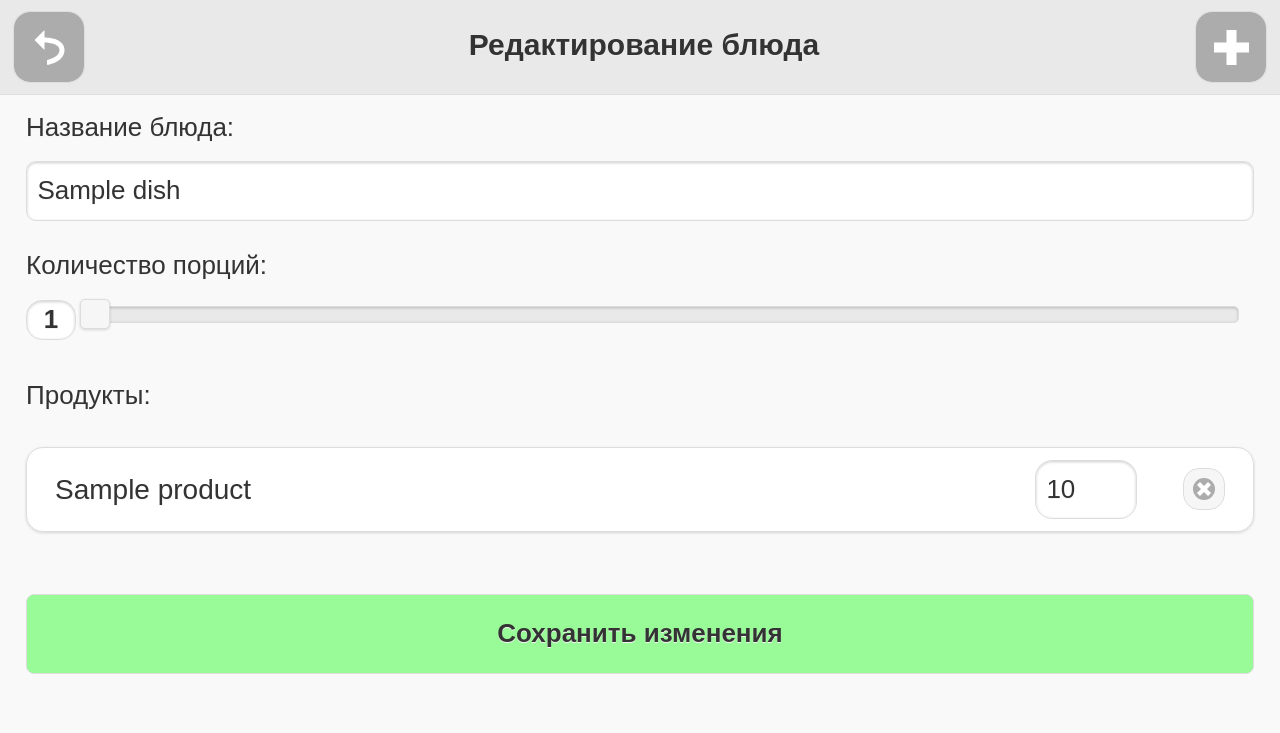
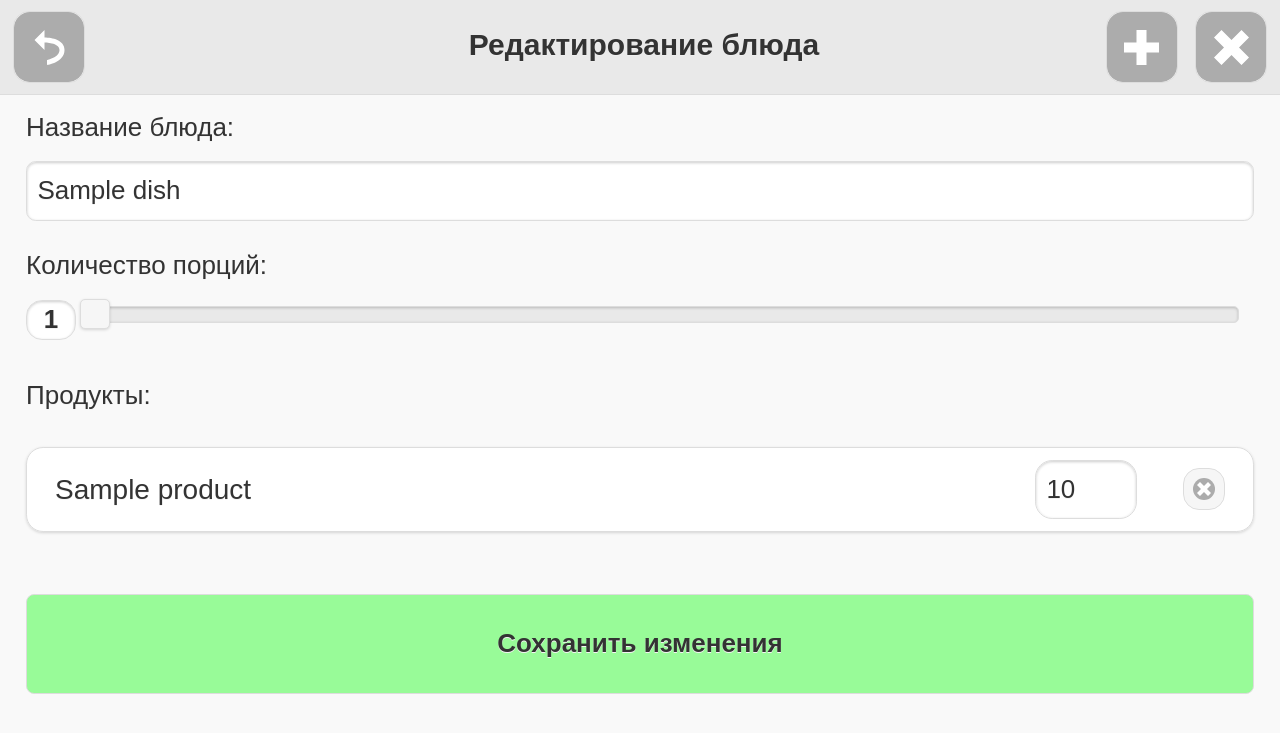
Before and after one commit to umax/diabetto2, a Django app: page /dish/1/update/ in a window 1280 px wide. Shown: the top 733 px of the page. Run offline with Django 3.2, Linux system fonts and the light colour scheme; tables that the repository leaves empty hold one stand-in row (values such as "Sample post").

Commit message:
Added delete dish page.

```diff
--- a/category/templates/category/detail.html
+++ b/category/templates/category/detail.html
@@ -4,7 +4,7 @@
     <a data-ajax="false" href="{% url 'index_category' %}" class="ui-btn-left ui-btn ui-btn-inline ui-corner-all ui-btn-icon-left ui-icon-back ui-btn-icon-notext" title="Вернуться к списку всех групп"></a>
     <h6 class="left-aligned">Группа "{{ category.name }}"</h6>
     <div class="ui-btn-right">
-        <a data-ajax="false" href="{% url 'create_product' %}?category_id={{ category.id }}" class="ui-btn ui-corner-all ui-icon-plus ui-btnui-btn-icon-left ui-btn-icon-notext" title="Добавить продукт в эту группу"></a>&nbsp;&nbsp;&nbsp;
+        <a data-ajax="false" href="{% url 'create_product' %}?category_id={{ category.id }}" class="ui-btn ui-corner-all ui-icon-plus ui-btn-icon-notext" title="Добавить продукт в эту группу"></a>&nbsp;&nbsp;&nbsp;
         <a data-ajax="false" href="{% url 'update_category' pk=category.id %}" class="ui-btn ui-corner-all ui-icon-edit ui-btn-icon-notext" title="Редактировать эту группу"></a>&nbsp;
         <a data-ajax="false" href="{% url 'delete_category' pk=category.id %}" class="ui-btn ui-corner-all ui-icon-delete ui-btn-icon-notext" title="Удалить эту группу из базы"></a>
     </div>
--- a/diabetto/static/css/styles.css
+++ b/diabetto/static/css/styles.css
@@ -14,7 +14,7 @@ form input {
 }
 
 form button {
-    height: 80px;
+    height: 100px;
     font-size: 26px !important;
 }
 
--- a/dish/templates/dish/update.html
+++ b/dish/templates/dish/update.html
@@ -18,9 +18,12 @@
 {% endblock js %}
 
 {% block toolbar %}
-    <a data-ajax="false" href="{% url 'index_dish' %}" class="ui-btn-left ui-btn ui-btn-inline ui-corner-all ui-btn-icon-left ui-icon-back ui-btn-icon-notext" title="Вернуться к списку всех блюд"></a>
+    <a data-ajax="false" href="{% url 'index_dish' %}" class="ui-btn-left ui-btn ui-corner-all ui-btn-icon-left ui-icon-back ui-btn-icon-notext" title="Вернуться к списку всех блюд"></a>
     <h6>Редактирование блюда</h6>
-    <a href="#" class="js-button-add-product ui-btn-right ui-btn ui-btn-inline ui-mini ui-corner-all ui-btn-icon-left ui-icon-plus ui-btn-icon-notext" title="Добавить новый продукт к блюду"></a>
+    <div class="ui-btn-right">
+        <a href="#" class="js-button-add-product ui-btn ui-corner-all ui-icon-plus ui-btn-icon-notext" title="Добавить новый продукт к блюду"></a>&nbsp;&nbsp;&nbsp;&nbsp;
+        <a data-ajax="false" href="{% url 'delete_dish' pk=dish.id %}" class="ui-btn ui-corner-all ui-icon-delete ui-btn-icon-notext" title="Удалить это блюдо из базы"></a>
+    </div>
 {% endblock toolbar %}
 
 {% block content %}
--- a/dish/urls.py
+++ b/dish/urls.py
@@ -10,6 +10,8 @@ urlpatterns = patterns('',
         name='create_dish'),
     url(r'^(?P<pk>\d+)/update/$', views.DishUpdateView.as_view(),
         name='update_dish'),
+    url(r'^(?P<pk>\d+)/delete/$', views.DishDeleteView.as_view(),
+        name='delete_dish'),
     url(r'^$', views.DishIndexView.as_view(),
         name='index_dish'),
 )
--- a/dish/views.py
+++ b/dish/views.py
@@ -4,7 +4,7 @@ import json
 
 from django.core.urlresolvers import reverse
 from django.core.urlresolvers import reverse_lazy
-from django.views.generic import ListView, CreateView, UpdateView
+from django.views.generic import ListView, CreateView, UpdateView, DeleteView
 
 from . import forms
 from . import models as dish_models
@@ -15,6 +15,7 @@ __all__ = (
     'DishIndexView',
     'DishCreateView',
     'DishUpdateView',
+    'DishDeleteView',
 )
 
 
@@ -67,3 +68,10 @@ class DishUpdateView(UpdateView):
 
     def get_success_url(self):
         return reverse('update_dish', kwargs={'pk': self.object.id})
+
+
+class DishDeleteView(DeleteView):
+    model = dish_models.Dish
+    context_object_name = 'dish'
+    template_name = 'dish/delete.html'
+    success_url = reverse_lazy('index_dish')
```
Also changed, not shown: dish/templates/dish/delete.html (added, +15 -0 lines).
